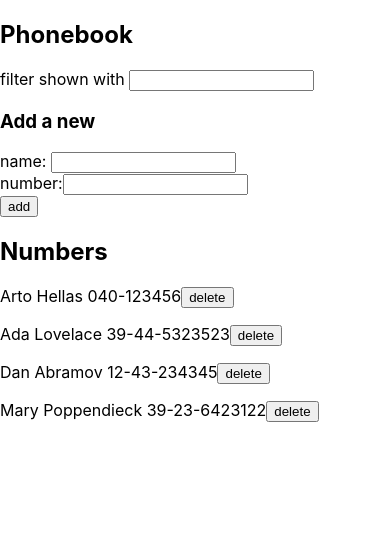
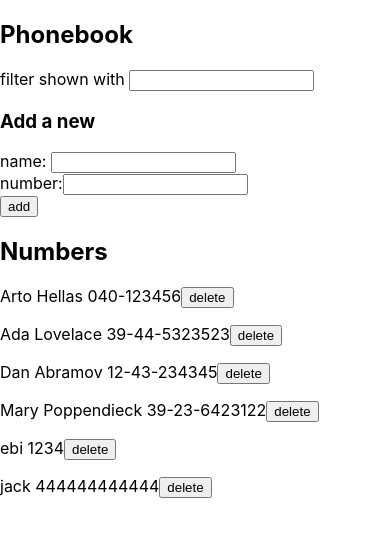
Before and after one commit to ebicomp/helsinki, a React (Create React App) app in the folder part2/phonebook/: page / in a window 390 px wide. Shown: the top 536 px of the page. Built offline with nearby package versions, Linux system fonts and the light colour scheme; data requests are answered from the project's data file.

Commit message:
2.18*: Phonebook step10

```diff
--- a/part2/phonebook/db.json
+++ b/part2/phonebook/db.json
@@ -19,6 +19,16 @@
       "name": "Mary Poppendieck",
       "number": "39-23-6423122",
       "id": 4
+    },
+    {
+      "name": "ebi",
+      "number": "1234",
+      "id": 5
+    },
+    {
+      "name": "jack",
+      "number": "444444444444",
+      "id": 6
     }
   ]
 }
--- a/part2/phonebook/src/App.js
+++ b/part2/phonebook/src/App.js
@@ -2,7 +2,6 @@ import { useEffect, useState } from "react";
 import Filter from "./components/Filter";
 import Person from "./components/Person";
 import PersonForm from "./components/PersonForm";
-import Persons from "./components/Persons";
 import personsService from './services/persons'
 
 const App = () => {
@@ -37,23 +36,44 @@ const App = () => {
     event.preventDefault();
 
     if (persons.filter((p) => p.name === newName).length > 0) {
-      alert(`${newName} is already added to phonebook`);
-      return;
+      if (window.confirm(`${newName} is already added to phonebook, replace the old number with a new one?`)) {
+        const currentPerson = persons.find(p => p.name === newName);
+          UpdatePersonNumber(currentPerson);
+          return;
+      }
     }
+    else
+      AddNewPerson();
+  };
+
+  const AddNewPerson = () =>{
+
     const newPersonObj = {
       name: newName,
       number: newNumber,
       id:persons.length + 1
     };
-
-
     personsService.create(newPersonObj)
     .then(returnedPerson => {
       setPersons(persons.concat(newPersonObj));
       setNewName('');
       setNewNumber('');
     });
-  };
+  }
+
+  const UpdatePersonNumber = (currentPerson)=>{
+   const newPeronObj = {
+     ...currentPerson,
+     number:newNumber
+   }
+    personsService
+    .update(newPeronObj)
+    .then(updatedPerson => {
+      setPersons(persons.map(person=> person.id !== newPeronObj.id? person: updatedPerson ));
+    })
+  }
+
+
   const newNameChangeHandler = (event) => {
     setNewName(event.target.value);
   };
--- a/part2/phonebook/src/services/persons.js
+++ b/part2/phonebook/src/services/persons.js
@@ -16,4 +16,9 @@ const remove = id =>{
     return request.then(Response => Response);
 }
 
-export default {getAll , create , remove};
+const update = (newObject)=>{
+    const request = axios.put(`${baseUrl}/${newObject.id}`, newObject);
+    return request.then(response=> {return response.data});
+}
+
+export default {getAll , create , remove , update};
```
